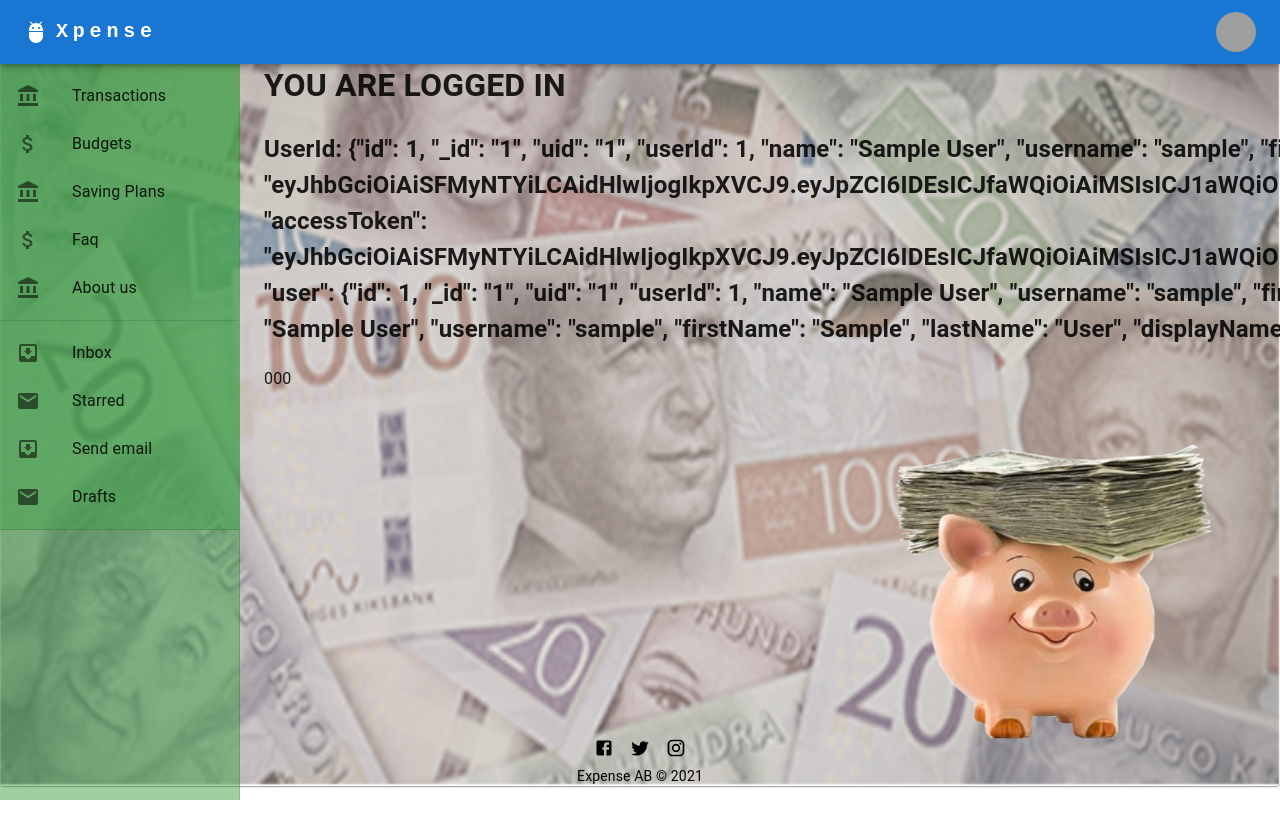
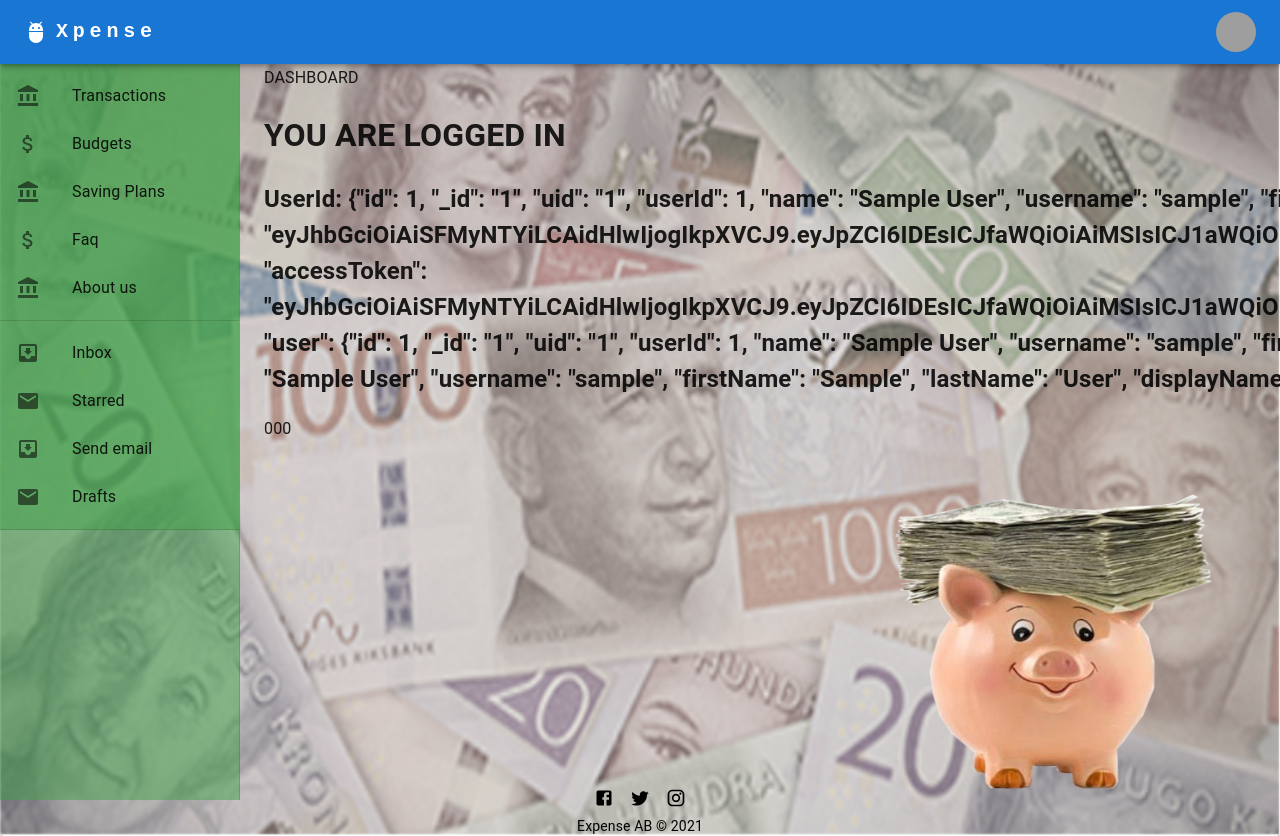
Before and after one commit to Fullstack-Roligheter/Frontend-ReactTS, a React (Create React App) app: page /1/dashboard in a window 1280 px wide. Shown: the top 836 px of the page. Before the commit the page ends 800 px from the top, so only its background shows below. Built offline with nearby package versions, Linux system fonts and the light colour scheme; sample sign-in values are in the browser's storage; grey boxes are pictures that could not be loaded.

Commit message:
Fix so text not under header

```diff
--- a/src/shared/layout/authenticatedLayout.tsx
+++ b/src/shared/layout/authenticatedLayout.tsx
@@ -17,6 +17,7 @@ const AuthenticatedLayout = (props: any) => {
         sx={{
           minHeight: 'calc(100vh - 70px)',
           display: 'flex',
+          marginTop: '50px'
         }}
       >
         <AuthenticatedHeader />
```
